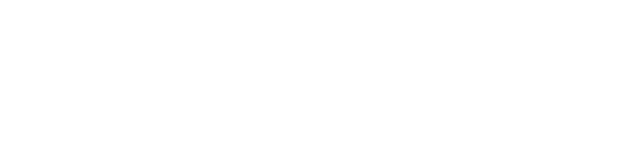
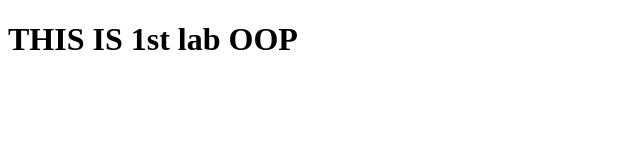
Before and after one commit to furikuuuri/1lab-4z, a plain HTML site: page index.html in a window 1280 px wide. Shown: the whole page, without its empty margins (0-640 px from the left). Drawn offline with Linux system fonts and the light colour scheme.

Commit message:
Update index.html

```diff
--- a/index.html
+++ b/index.html
@@ -5,6 +5,6 @@
 	<title>Document</title>
 </head>
 <body>
-
+	<h1>THIS IS 1st lab OOP</h2>
 </body>
 </html>
```
